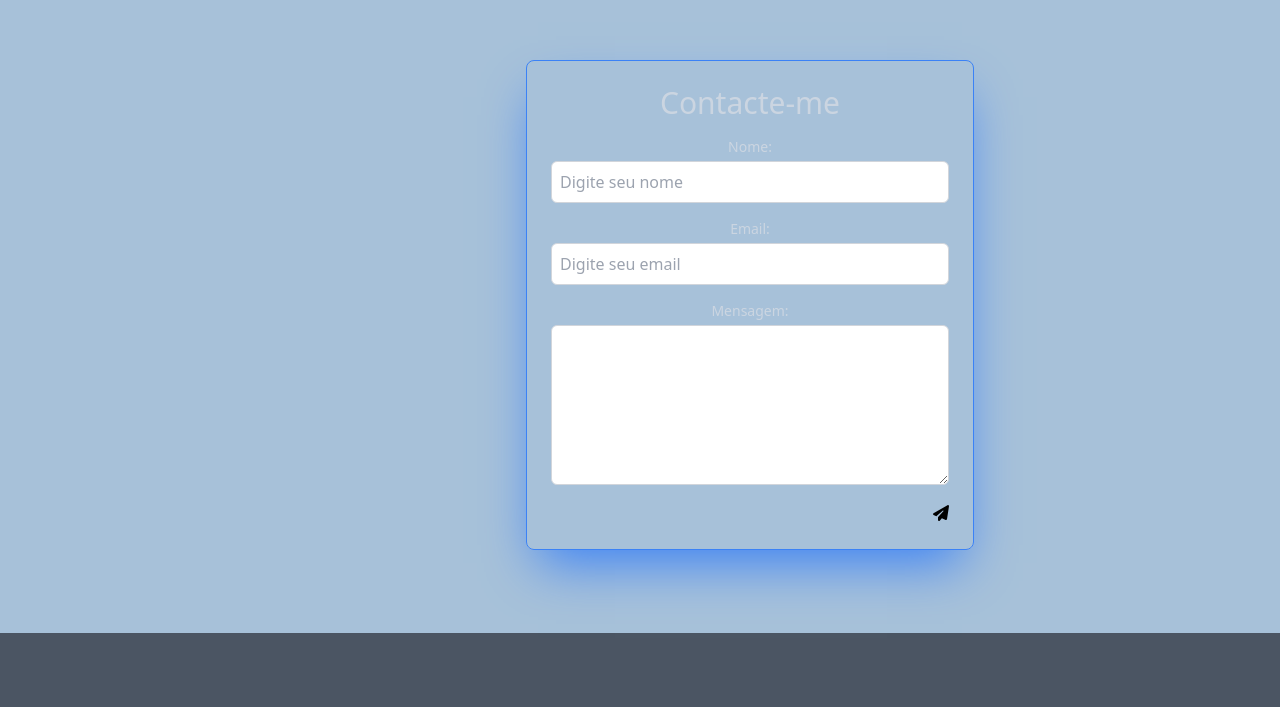
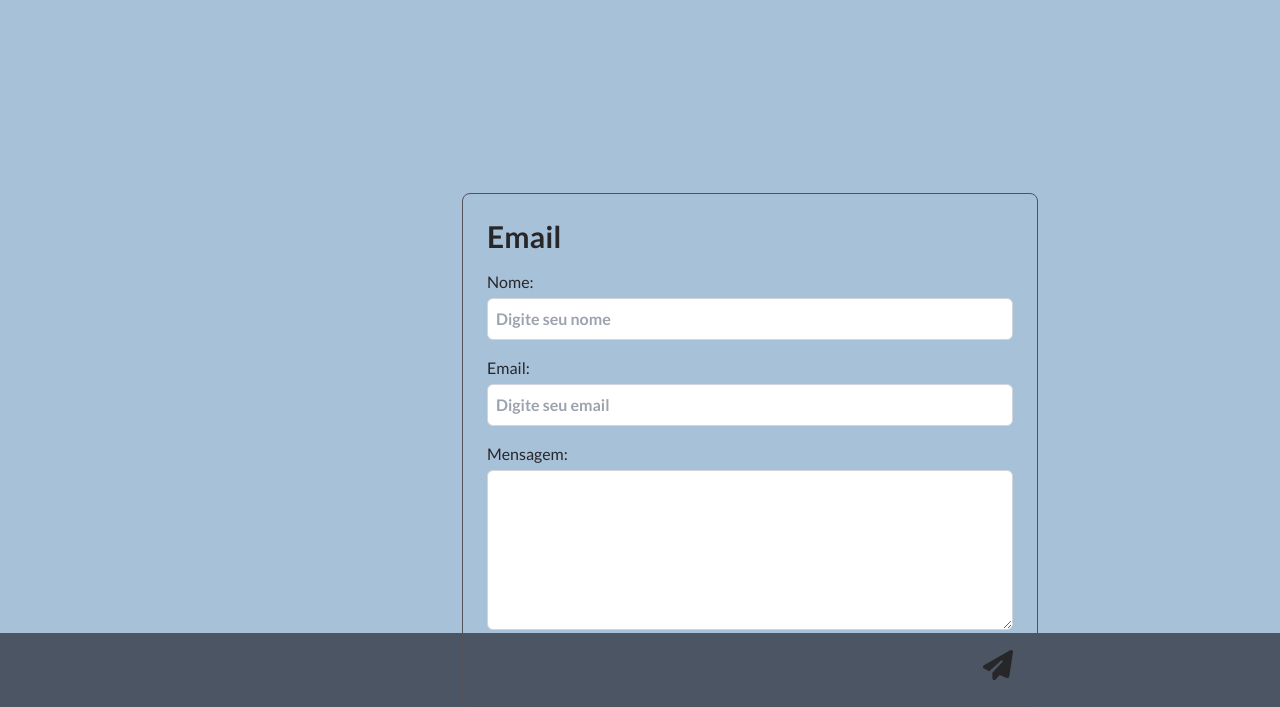
Before and after one commit to Gui7F/Site_Leana_Psicologa, a React (Vite) app: page / in a window 1280 px wide. Shown: the part 2583-3290 px from the top of the page. Built offline with nearby package versions, Linux system fonts and the light colour scheme; a web font is replaced by a local one.

Commit message:
add: layout for form to contact via email

```diff
--- a/src/components/Articles.jsx
+++ b/src/components/Articles.jsx
@@ -3,9 +3,9 @@ import { FontAwesomeIcon } from "@fortawesome/react-fontawesome";
 import { faPaperclip } from "@fortawesome/free-solid-svg-icons";
 const Articles = () => {
   return (
-    <div className="border border-zinc-600 rounded-lg h-full max-[480px]:w-96">
-      <div className="flex justify-between lg:text-5xl text-2xl border-b border-b-zinc-600">
-        <h1 className="text-start p-3">Artigos</h1>
+    <div className="border border-zinc-600 rounded-lg h-full max-[480px]:w-full">
+      <div className="flex justify-between lg:text-5xl text-2xl border-b border-b-zinc-600 bg-mint-300 rounded text-slate-200">
+        <h1 className="text-start p-3 ">Artigos</h1>
         <FontAwesomeIcon icon={faPaperclip} className="p-3" />
       </div>
 
--- a/src/components/Contact.jsx
+++ b/src/components/Contact.jsx
@@ -39,17 +39,17 @@ const Contato = () => {
   };
 
   return (
-    <main className="flex justify-center items-center lg:h-screen max-[400px]:p-5 ">
-      <div className="w-full max-w-md border border-blue-500 p-6 rounded-lg shadow-2xl shadow-blue-500">
+    <main className="flex justify-center text-zinc-800 lg:mt-72 mt-20">
+      <div className="w-full lg:max-w-xl max-w-sm border border-zinc-600 p-6 rounded-lg ">
       <form onSubmit={handleSubmit} >
        <div className="mb-4">
-        <h1 className="lg:text-3xl max-[400px]:text-2xl text-slate-300">Contacte-me <i className="fa-solid fa-comments"></i></h1>
+        <h1 className="lg:text-3xl max-[400px]:text-2xl ">Email<i className="fa-solid fa-comments"></i></h1>
        </div>
 
       <div className="mb-4">
           <label
             htmlFor="nome"
-            className="block text-sm font-medium text-slate-300 "
+            className="block text-start text-base font-medium  "
           >
             Nome:
           </label>
@@ -60,7 +60,7 @@ const Contato = () => {
             value={nome}
             onChange={(e) => setNome(e.target.value)}
             required
-            className="mt-1 block w-full p-2 border border-gray-300 rounded-md focus:ring-blue-500 focus:border-blue-500"
+            className="mt-1 block w-full p-2 border border-gray-300 rounded-md focus:ring-gray-900 focus:border-gray-900"
             placeholder="Digite seu nome"
           />
         </div>
@@ -68,7 +68,7 @@ const Contato = () => {
         <div className="mb-4">
           <label
             htmlFor="nome"
-            className="block text-sm font-medium text-slate-300"
+            className="block text-base text-start font-medium "
           >
             Email:
           </label>
@@ -77,7 +77,7 @@ const Contato = () => {
             value={email}
             onChange={(e) => setEmail(e.target.value)}
             required
-            className="mt-1 block w-full p-2 border border-gray-300 rounded-md focus:ring-blue-500 focus:border-blue-500"
+            className="mt-1 block w-full p-2 border border-gray-300 rounded-md focus:ring-gray-900 focus:border-gray-900"
             placeholder="Digite seu email"
           />
         </div>
@@ -85,7 +85,7 @@ const Contato = () => {
         <div className="mb-4">
           <label
             htmlFor="nome"
-            className="block text-sm font-medium text-slate-300"
+            className="block text-base text-start font-medium "
           >
             Mensagem:
           </label>
@@ -93,11 +93,11 @@ const Contato = () => {
             value={message}
             onChange={(e) => setMessage(e.target.value)}
             required
-            className="mt-1 block w-full p-2 h-40 border border-gray-300 rounded-md focus:ring-blue-500 focus:border-blue-500"
+            className="mt-1 block w-full p-2 h-40 border border-gray-300 rounded-md focus:ring-gray-900 focus:border-gray-900"
           />
         </div>
         <div className="flex justify-end">
-          <button><FontAwesomeIcon icon={faPaperPlane}/></button>
+          <button className="text-3xl"><FontAwesomeIcon icon={faPaperPlane}/></button>
         </div>
       </form>
       </div>
--- a/src/components/Main.jsx
+++ b/src/components/Main.jsx
@@ -28,11 +28,11 @@ const Main = () => {
         />
 
         {/* Seções do site */}
-        <div className="bg-mint-100 w-1500 m-auto p-2" >
-        <div ref={homeRef} className="section text-center h-svh  pt-[80px]"><Home /></div>
-        <div ref={aboutMeRef} className="section text-center h-svh pt-[80px]"><AboutMe /></div>
-        <div ref={articlesRef} className="section text-center h-svh pt-[80px] lg:pl-4 lg:pr-4 lg:pb-4 " ><Articles /></div>
-        <div ref={contactRef} className="section text-center h-svh pt-[80px]"><Contact /></div>
+        <div className="bg-mint-100 lg:w-1500 m-auto p-2" >
+          <div ref={homeRef} className="section text-center h-svh  pt-[80px]"><Home /></div>
+          <div ref={aboutMeRef} className="section text-center h-svh pt-[80px]"><AboutMe /></div>
+          <div ref={articlesRef} className="section text-center h-svh pt-[80px] lg:pl-4 lg:pr-4 lg:pb-4 " ><Articles /></div>
+          <div ref={contactRef} className="section  h-svh pt-[80px] lato-bold"><Contact /></div>
         </div>
 
 
```
